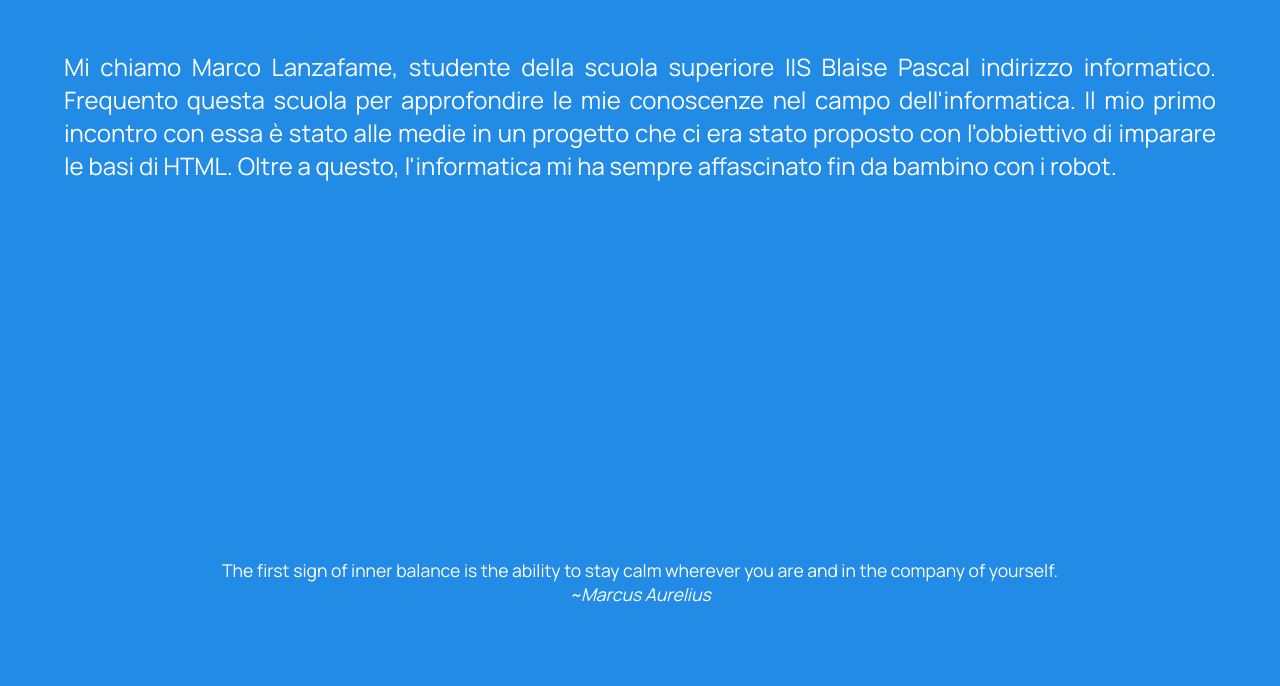
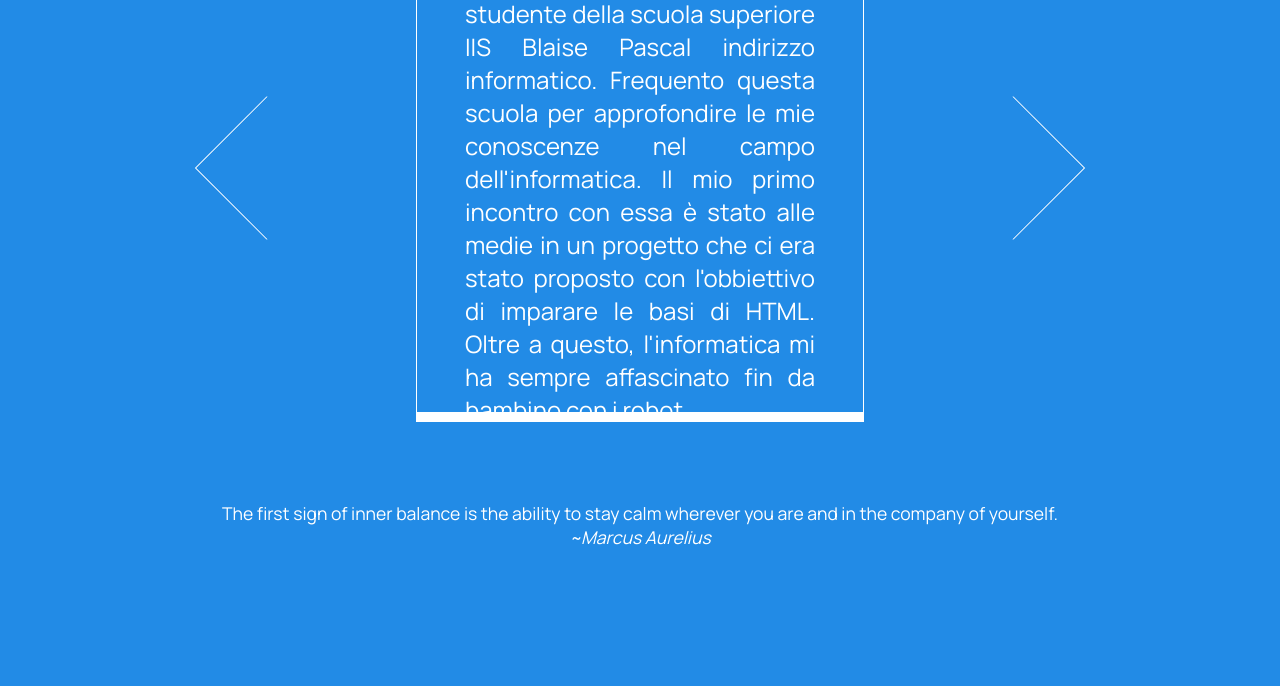
Before and after one commit to BDisciplined/Portfolio, a plain HTML site: page about-me.html in a window 1280 px wide. Shown: the part 264-950 px from the top of the page. After the commit the page ends 813 px from the top, so only its background shows below. Drawn offline with nearby package versions, Linux system fonts and the light colour scheme.

Commit message:
[ADD] added about page style and functionality

```diff
--- a/about-me.html
+++ b/about-me.html
@@ -84,17 +84,36 @@
       <div class="main-title">
         <h1>Who am I?</h1>
       </div>
+      <div class="section-wrapper">
+        <div class="arrow arrow-left"></div>
+        <div class="arrow arrow-right"></div>
 
-      <section class="sect1">
-        <span>
-          Mi chiamo Marco Lanzafame, studente della scuola superiore IIS Blaise
-          Pascal indirizzo informatico. Frequento questa scuola per approfondire
-          le mie conoscenze nel campo dell'informatica. Il mio primo incontro
-          con essa è stato alle medie in un progetto che ci era stato proposto
-          con l'obbiettivo di imparare le basi di HTML. Oltre a questo,
-          l'informatica mi ha sempre affascinato fin da bambino con i robot.
-        </span>
-      </section>
+        <section class="sect back-card">
+          <section class="sect card card4">
+            <span> 4 </span>
+          </section>
+
+          <section class="sect card card3">
+            <span> 3 </span>
+          </section>
+
+          <section class="sect card card2">
+            <span> 2 </span>
+          </section>
+
+          <section class="sect card card1">
+            <span>
+              Mi chiamo Marco Lanzafame, studente della scuola superiore IIS
+              Blaise Pascal indirizzo informatico. Frequento questa scuola per
+              approfondire le mie conoscenze nel campo dell'informatica. Il mio
+              primo incontro con essa è stato alle medie in un progetto che ci
+              era stato proposto con l'obbiettivo di imparare le basi di HTML.
+              Oltre a questo, l'informatica mi ha sempre affascinato fin da
+              bambino con i robot.
+            </span>
+          </section>
+        </section>
+      </div>
 
       <div class="citation">
         <span>
--- a/script.js
+++ b/script.js
@@ -62,6 +62,26 @@ $(document).ready(function () {
     }
   });
 
+  /* about me cards effect */
+  let cards = document.getElementsByClassName("card");
+  let click = 0;
+
+  $(".arrow").on("click", function () {
+    if ($(this).hasClass("arrow-right")) {
+      if (click < cards.length - 1) {
+        click++;
+
+        $(cards[cards.length - click]).css("transform", "rotateY(-90deg)");
+      }
+    } else if ($(this).hasClass("arrow-left")) {
+      if (click > 0) {
+        $(cards[cards.length - click]).css("transform", "");
+        click--;
+      }
+    }
+  });
+
+  /* functions */
   function whosActive() {
     let where = window.location.href.toString();
     console.log(where + " open");
--- a/style.css
+++ b/style.css
@@ -61,6 +61,7 @@ body {
   padding: 0;
   margin: 0;
   text-align: center;
+
   overflow-x: hidden;
 
   font-size: 1.5rem;
@@ -153,7 +154,6 @@ ul.years {
 
   padding: 0;
   margin: auto;
-  margin-top: 10vh;
 
   display: flex;
   flex-direction: column;
@@ -162,6 +162,7 @@ ul.years {
 
 .hello-wrapper {
   font-size: 4rem;
+  margin-top: 20vh;
 }
 
 .hello {
@@ -203,34 +204,83 @@ ul.years {
 
 .main-title {
   font-family: ManropeEB;
+  margin: 0;
 }
 
-.about-wrapper {
-  text-align: justify;
+.section-wrapper {
+  position: relative;
+
+  text-align: center;
 }
 
-section {
-  /* border-width: 1px;
-  border-color: transparent var(--main-color) var(--main-color) transparent;
+.back-card {
+  position: relative;
+
+  display: flex;
+  justify-content: center;
+}
+
+.arrow-left,
+.arrow-right {
+  --arrows-distance: -200px;
+
+  position: absolute;
+  top: 40%;
+
+  transform: rotate(45deg);
+
+  content: "";
+
+  width: 100px;
+  height: 100px;
+
+  border-width: 1px;
   border-style: solid;
-  border-bottom-right-radius: 20px;
-  border-bottom-left-radius: 20px; */
 
+  z-index: 1;
+}
+
+.arrow-left {
+  left: var(--arrows-distance);
+
+  border-color: transparent transparent var(--main-color) var(--main-color);
+}
+.arrow-right {
+  right: var(--arrows-distance);
+
+  border-color: var(--main-color) var(--main-color) transparent transparent;
+}
+
+.sect {
+  position: relative;
   color: var(--main-color);
-  /* background-color: #9dc3e67c; */
+  background-color: var(--main-back-color);
+  border-width: 1px 1px 10px 1px;
+  border-style: solid;
+  border-color: var(--main-color);
 
-  width: 90vw;
+  width: 350px;
+  height: 50vh;
 
   padding: 3rem;
-  margin-block: 0.5rem;
+  transform-origin: left;
+
+  transition: transform 700ms ease-in-out;
+}
+.card {
+  text-align: justify;
+
+  position: absolute;
+  top: 0;
+
+  overflow: hidden;
 }
 
 .citation {
   font-size: 2.2vh;
   text-align: center;
 
-  padding-top: 40vh;
-  padding-bottom: 10vh;
+  padding-top: 10vh;
   width: 70vw;
 }
 /* RESPONSIVE small1*/
@@ -322,7 +372,8 @@ section {
     display: none;
   }
 
-  .wrapper {
+  .hello-wrapper {
+    margin-top: 10vh;
     height: 80vh;
   }
   .hello-content {
```
